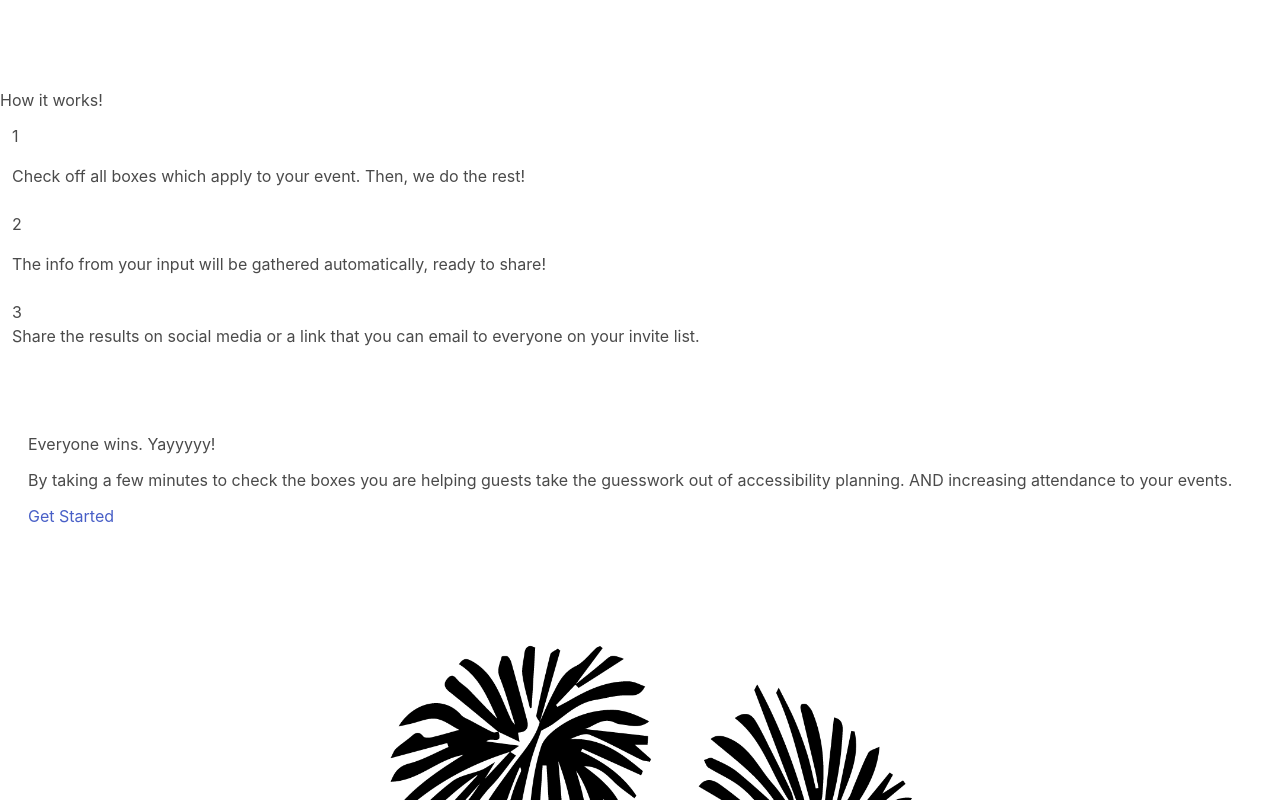
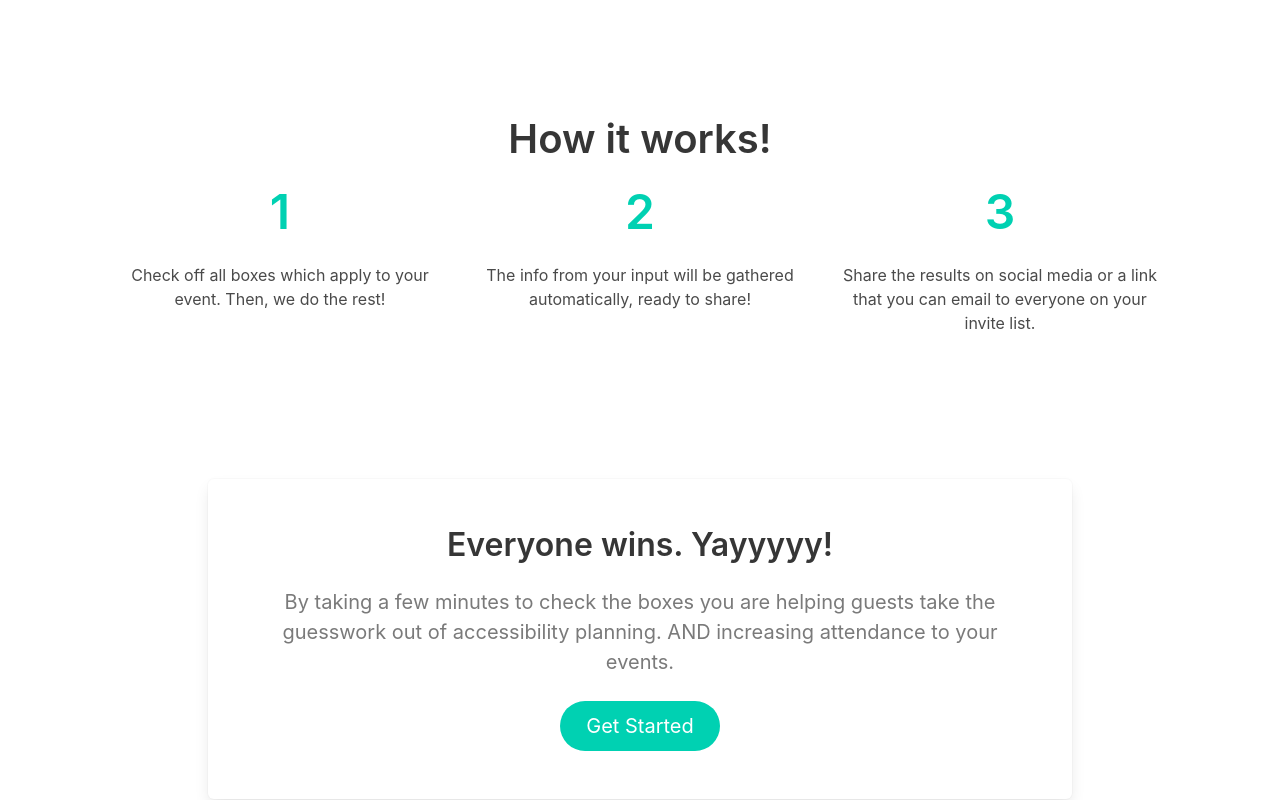
Before and after one commit to Carms-dev/vue-ubuntuworks, a Vue app: page / in a window 1280 px wide. Shown: the part 560-1360 px from the top of the page. Built offline with nearby package versions, Linux system fonts and the light colour scheme.

Commit message:
styled two more home page sections

```diff
--- a/src/views/Home.vue
+++ b/src/views/Home.vue
@@ -1,13 +1,14 @@
 <template>
+  <div class="container">
 
     <!-- HERO -->
     <section class="hero is-medium">
-    <div class="hero-body">
+      <div class="hero-body px-0">
         <div class="columns">
           <div class="column is-three-fifths">
-          <p class="title is-size-1 has-text-weight-bold">
+            <h1 class="title is-size-1 has-text-weight-bold">
               Accessible Events Tool
-          </p>
+            </h1>
             <p class="subtitle has-text-grey">
               We want to help you share vital info so that you can increase attendance to your events.
             </p>
@@ -20,13 +21,13 @@
             <div class="level">
               <div class="level-item is-justify-content-start">
                 <div>
-                <p class="title">10-20</p>
+                  <p class="title mb-2">10-20</p>
                   <p class="heading">Minutes required</p>
                 </div>
               </div>
               <div class="level-item is-justify-content-start">
                 <div>
-                <p class="title">4</p>
+                  <p class="title mb-2">4</p>
                   <p class="heading">Areas of accessibility</p>
                 </div>
               </div>
@@ -41,32 +42,45 @@
     </section>
 
     <!-- HOW IT WORKS -->
-  <section class="row text-center g-5 py-5 steps">
-    <h2 class="display-6">How it works!</h2>
-    <div class="col-12 col-sm-6 col-md-4 p-3">
-      <h6 class="display-1 text-warning mb-4 font-weight-bold">1</h6>
+    <section class="section has-text-centered">
+      <h2 class="title is-2">How it works!</h2>
+      <div class="columns">
+        <div class="column is-one-third">
+          <div>
+            <p class="title has-text-primary is-1">1</p>
             <p>Check off all boxes which apply to your event. Then, we do the rest!</p>
             <!-- <b-icon icon="check2-square"></b-icon> -->
           </div>
-    <div class="col-12 col-sm-6 col-md-4 p-3">
-      <h6 class="display-1 text-warning mb-4 font-weight-bold">2</h6>
+        </div>
+        <div class="column is-one-third">
+          <div>
+            <p class="title has-text-primary is-1">2</p>
             <p>The info from your input will be gathered automatically, ready to share!</p>
             <!-- <b-icon icon="layout-text-window-reverse"></b-icon> -->
           </div>
-    <div class="col-12 col-sm-6 col-md-4 p-3">
-      <h6 class="display-1 text-warning font-weight-bold">3</h6>
+        </div>
+        <div class="column is-one-third">
+          <div>
+            <p class="title has-text-primary is-1">3</p>
             <p>Share the results on social media or a link that you can email to everyone on your invite list.</p>
             <!-- <b-icon icon="share"></b-icon> -->
+          </div>
+        </div>
       </div>
     </section>
 
     <!-- Secondary Value Proposition -->
-  <section class="row my-5 mx-1">
-    <div class="jumbotron p-5 bg-light border shadow-sm col-12 col-md-8 offset-md-2 text-center">
-
-      <h3 class="display-6 pb-3">Everyone wins. Yayyyyy!</h3>
-      <p class="lead pb-3 text-secondary">By taking a few minutes to check the boxes you are helping guests take the guesswork out of accessibility planning. AND increasing attendance to your events.</p>
-      <router-link class="btn btn-prime btn-lg" to="/reports/new">Get Started</router-link>
+    <section class="section">
+      <div class="container is-max-desktop p-6 has-text-centered">
+        <div class="box p-6">
+          <h3 class="title is-3">Everyone wins. Yayyyyy!</h3>
+          <p class="is-size-5 has-text-grey block">By taking a few minutes to check the boxes you are helping guests take the guesswork out of accessibility planning. AND increasing attendance to your events.</p>
+          <div class="buttons is-justify-content-center">
+            <router-link class="button is-medium is-primary is-rounded" to="/reports/new">
+              Get Started
+            </router-link>
+          </div>
+        </div>
       </div>
     </section>
 
@@ -81,7 +95,7 @@
         <p>This tool was created with the financial support of QPIRG Concordia, developed by Carms Ng, and written and created by Shay Hadley.</p>
       </div>
     </section>
-
+  </div>
 </template>
 
 <!-- <script>
```
Lines whose indentation alone changed are shown as unchanged.
